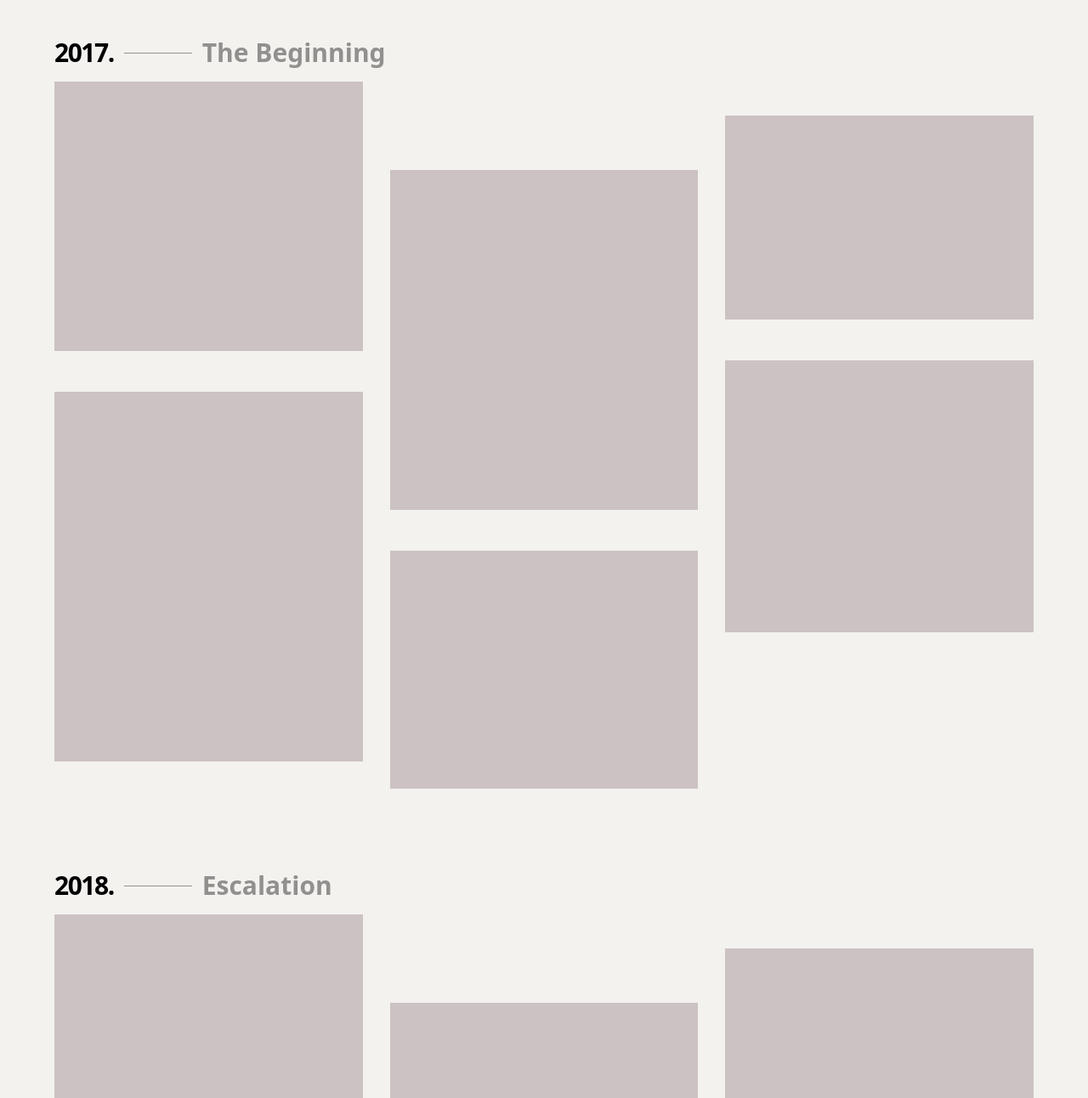
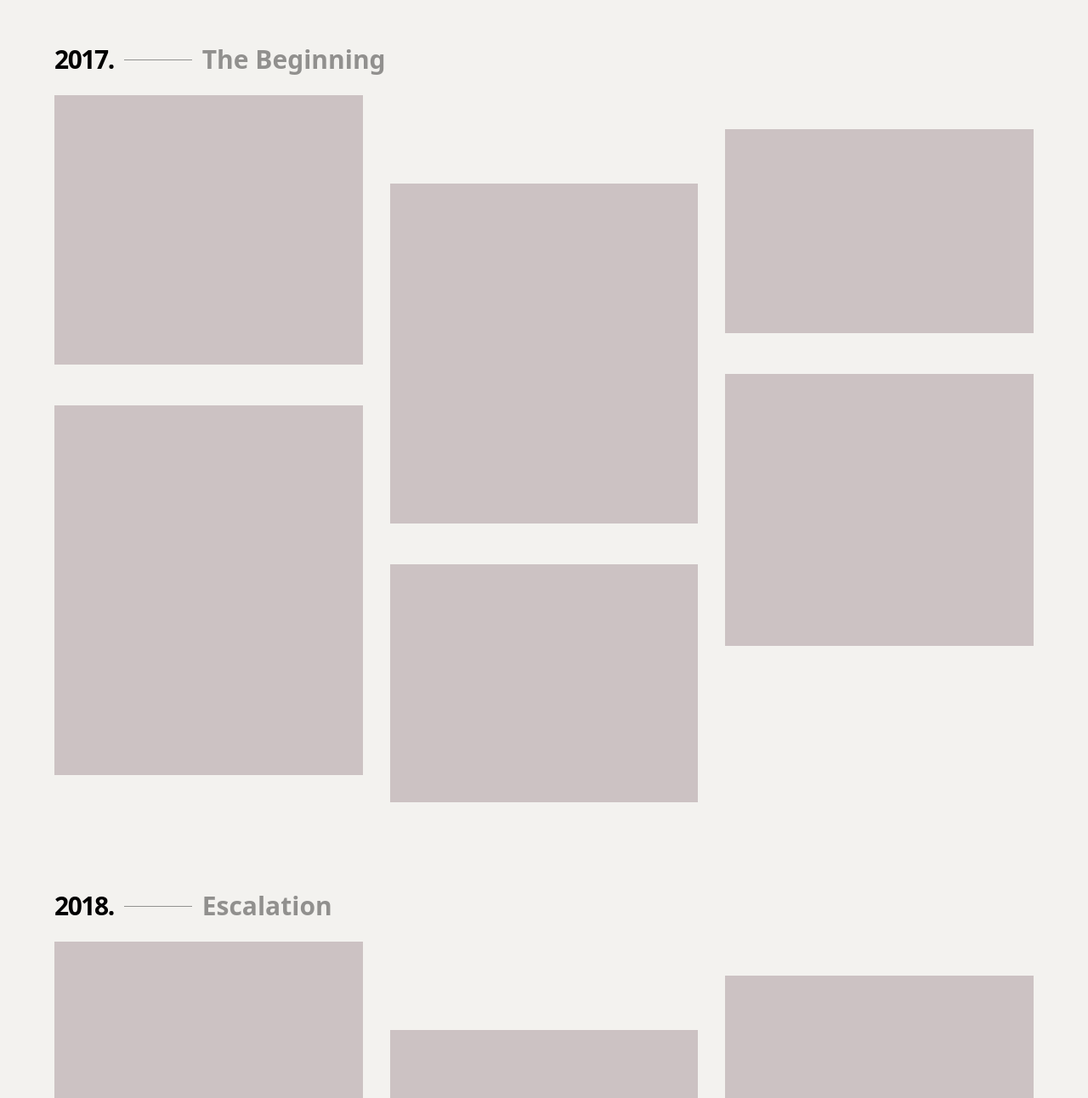
Before and after one commit to Abhi1608nav/Assignment_6_Sheriyan, a plain HTML site: page index.html in a window 1280 px wide. Shown: the part 1544-2836 px from the top of the page at 85% size. Drawn offline with nearby package versions, Linux system fonts and the light colour scheme.

Commit message:
some changes

```diff
--- a/index.html
+++ b/index.html
@@ -96,7 +96,7 @@
       </section>
 
       <section class=" section_4 relative mt-[12rem] relative w-[90%] mx-auto  ">
-         <div class="flex items-center sticky top-0 gap-3 mb-4 bg-[#f3f2ef]">
+         <div class="flex items-center sticky top-0 gap-3 mb-4 bg-[#f3f2ef] py-2">
             <p class="text-3xl font-semibold tracking-tighter">2017.</p>
             <div class="w-[80px] border-solid border-b-[1px] opacity-[0.4]"></div>
             <p class="text-3xl font-semibold opacity-[0.4]">The Beginning</p>
@@ -118,7 +118,7 @@
 
       </section>
       <section class=" section_4 mt-32 relative w-[90%] mx-auto  ">
-        <div class="flex items-center sticky top-0 gap-3 mb-4 bg-[#f3f2ef]">
+        <div class="flex items-center sticky top-0 gap-3 mb-4 bg-[#f3f2ef] py-2">
            <p class="text-3xl font-semibold tracking-tighter">2018.</p>
            <div class="w-[80px] border-solid border-b-[1px] opacity-[0.4]"></div>
            <p class="text-3xl font-semibold opacity-[0.4]">Escalation</p>
```
